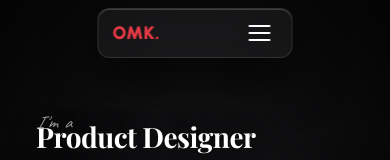
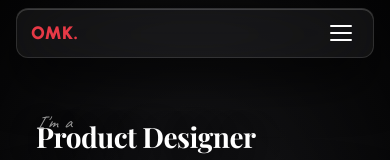
Before and after one commit to MEkushw/Portfolio, a Next.js app: page / in a window 390 px wide. Shown: the top 160 px of the page. Built offline with nearby package versions, Linux system fonts and the light colour scheme; a web font is replaced by a local one.

Commit message:
Refine navbar layout spacing and add instant float-away on scroll down, reveal on scroll up

```diff
--- a/src/app/page.tsx
+++ b/src/app/page.tsx
@@ -48,11 +48,14 @@ export default function HomePage() {
     if (!nav) return;
     const onScroll = () => {
       const currY = window.scrollY;
-      nav.classList.toggle('scrolled', currY > 80);
-      if (currY > 140) {
-        if (currY > lastScrollY.current && currY - lastScrollY.current > 6) {
+      nav.classList.toggle('scrolled', currY > 40);
+
+      if (currY > 60) {
+        if (currY > lastScrollY.current + 2) {
+          // Scrolling Down -> Hide Header upwards
           nav.classList.add('nav-hidden');
-        } else if (lastScrollY.current - currY > 6) {
+        } else if (currY < lastScrollY.current - 2) {
+          // Scrolling Up -> Show Header back into view
           nav.classList.remove('nav-hidden');
         }
       } else {
@@ -60,7 +63,7 @@ export default function HomePage() {
       }
       lastScrollY.current = currY;
     };
-    window.addEventListener('scroll', onScroll);
+    window.addEventListener('scroll', onScroll, { passive: true });
     return () => window.removeEventListener('scroll', onScroll);
   }, []);
 
--- a/src/styles/styles.css
+++ b/src/styles/styles.css
@@ -58,7 +58,7 @@ button { border:none; background:none; cursor:pointer; font:inherit; }
     z-index: 1000;
     display: flex;
     align-items: center;
-    gap: 80px;
+    gap: 48px;
     padding: 10px 24px;
     border-radius: 20px;
     background: rgba(255, 255, 255, 0.05);
@@ -76,7 +76,7 @@ button { border:none; background:none; cursor:pointer; font:inherit; }
 }
 
 .navbar.nav-hidden {
-    transform: translate(-50%, -140%);
+    transform: translate(-50%, -160%);
     opacity: 0;
     pointer-events: none;
 }
@@ -1080,12 +1080,12 @@ button { border:none; background:none; cursor:pointer; font:inherit; }
 
     /* Navigation — hamburger mode */
     .navbar {
-        top: 12px;
-        width: auto;
-        max-width: calc(100% - 32px);
+        top: 16px;
+        width: calc(100% - 32px);
+        max-width: 600px;
         gap: 0;
-        padding: 8px 16px;
-        border-radius: 14px;
+        padding: 10px 20px;
+        border-radius: 16px;
         justify-content: space-between;
     }
     .nav-logo { font-size: 20px; }
```
